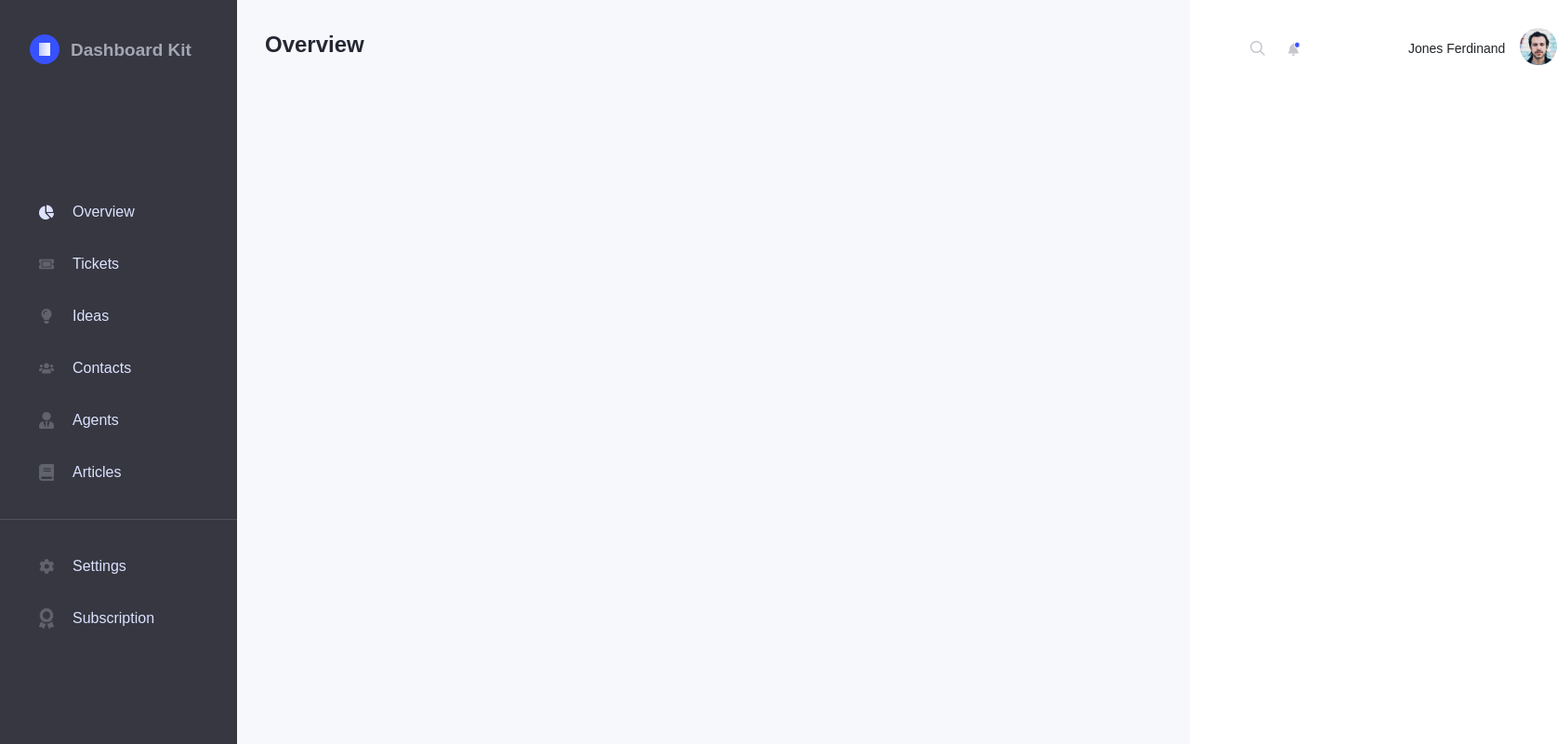
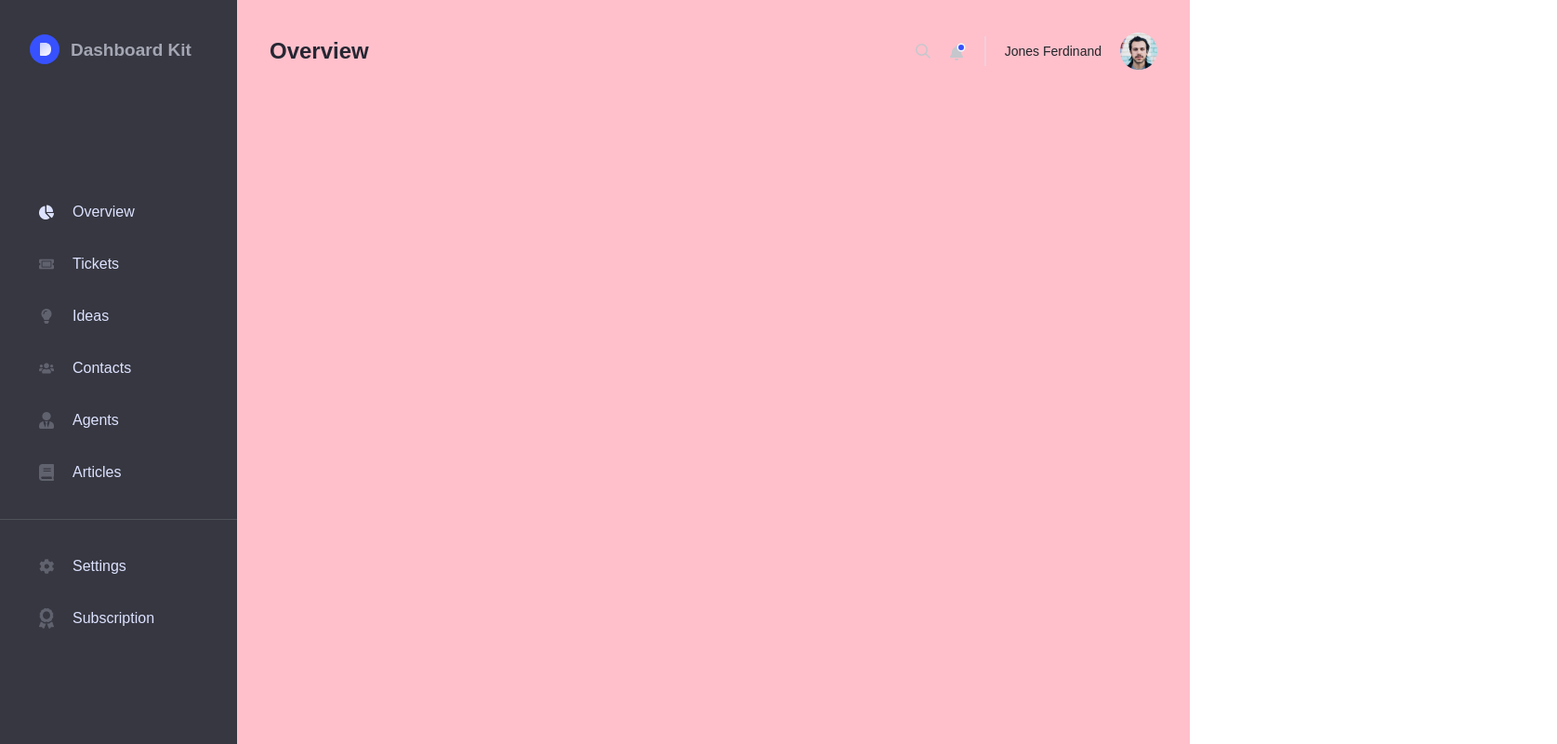
Before and after one commit to lNanami/Assignment_5_Bootsrap, a website: page Public/index.html in a window 1280 px wide. Shown: the whole page at 93% size, 1675 px wide, since content can reach past the window. Drawn offline with nearby package versions, Linux system fonts and the light colour scheme; a web font is replaced by a local one.

Commit message:
changing the parents and icons for svg

```diff
--- a/Public/index.html
+++ b/Public/index.html
@@ -15,17 +15,28 @@
 
 <body>
   <!DOCTYPE html>
+
   <!-- main body -->
-  <div class="main">
+  <main>
 
-    <div class="div">
+    <!-- SIDEBAR FIXED (SUBHEADER) -->
+    <div class="sidebar-desktop">
+      <!-- LOGO BRAND -->
+      <div class="logo">
+        <!-- logo icon -->
+        <svg width="32" height="32" viewBox="0 0 32 32" fill="none" xmlns="http://www.w3.org/2000/svg">
+          <circle cx="16" cy="16" r="16" fill="#3751FF" />
+          <path
+            d="M11 10C11 9.44772 11.4477 9 12 9H15.9905C18.2127 9 19.9333 9.60955 21.1524 10.8287C22.3841 12.0478 23 13.765 23 15.9803C23 18.2088 22.3841 19.9391 21.1524 21.1713C19.9333 22.3904 18.2127 23 15.9905 23H12C11.4477 23 11 22.5523 11 22V10Z"
+            fill="url(#paint0_linear_584_285)" />
+          <defs>
+            <linearGradient id="paint0_linear_584_285" x1="11" y1="9" x2="23" y2="23" gradientUnits="userSpaceOnUse">
+              <stop stop-color="white" stop-opacity="0.7" />
+              <stop offset="1" stop-color="white" />
+            </linearGradient>
+          </defs>
+        </svg>
 
-      <!-- SIDEBAR -->
-      <!-- LOGO -->
-      <div class="sidebar-desktop">
-        <div class="logo">
-          <div id="circle"></div>
-          <div id="D"></div>
       </div>
       <!-- TITLE -->
       <div class="title_D">Dashboard Kit</div>
@@ -61,24 +72,47 @@
       </ul>
     </div>
 
-      <!-- HEADER -->
-      <div class="overlap">
+    <!-- section page -->
+    <section class="main-page">
+
+      <!-- HEADER PAGE -->
       <div class="header-default">
-          <div class="title_1">
-            Overview
-            <img id="icon-search" src="assets/images/ICON_9.png" alt="">
-            <img class="vector" src="assets/images/ICON_10.png" />
+        <div class="title_1">Overview</div>
+        <div class="subheader-icons">
+          <!-- icon search -->
+          <svg width="16" height="16" viewBox="0 0 16 16" fill="none" xmlns="http://www.w3.org/2000/svg">
+            <circle cx="6.5" cy="6.5" r="5.75" stroke="#C5C7CD" stroke-width="1.5" />
+            <path d="M11 11L15 15" stroke="#C5C7CD" stroke-width="1.5" stroke-linecap="round" />
+          </svg>
+          <!-- icon notification -->
+          <svg width="18" height="19" viewBox="0 0 18 19" fill="none" xmlns="http://www.w3.org/2000/svg">
+            <path
+              d="M7.99999 19C9.10374 19 9.99905 18.1047 9.99905 17H6.00093C6.00093 18.1047 6.89624 19 7.99999 19ZM14.7309 14.3216C14.1272 13.6728 12.9975 12.6969 12.9975 9.5C12.9975 7.07188 11.295 5.12812 8.99937 4.65125V4C8.99937 3.44781 8.55187 3 7.99999 3C7.44812 3 7.00062 3.44781 7.00062 4V4.65125C4.70499 5.12812 3.00249 7.07188 3.00249 9.5C3.00249 12.6969 1.8728 13.6728 1.26905 14.3216C1.08155 14.5231 0.998429 14.7641 0.999991 15C1.00343 15.5125 1.40562 16 2.00312 16H13.9969C14.5944 16 14.9969 15.5125 15 15C15.0016 14.7641 14.9184 14.5228 14.7309 14.3216Z"
+              fill="#C5C7CD" />
+            <circle cx="13" cy="5" r="3.75" fill="#3751FF" stroke="#F7F8FC" stroke-width="1.5" />
+          </svg>
+          <!-- svg divider line -->
+          <svg width="2" height="32" viewBox="0 0 2 32" fill="none" xmlns="http://www.w3.org/2000/svg">
+            <path d="M1 0V32" stroke="#DFE0EB" />
+          </svg>
+          <!-- name and picture profile -->
+          <div class="name">Jones Ferdinand</div>
           <img class="photo" src="assets/images/P.png" />
-          </div>
-          <div class="name">Jones Ferdinand</div>
-          <div class="photo"></div>
-        </div>
-
-
         </div>
 
       </div>
 
+
+
+
+
+
+
+
+
+
+    </section>
+  </main>
 
   <!-- Bootstrap -->
   <script src="https://cdn.jsdelivr.net/npm/bootstrap@5.3.3/dist/js/bootstrap.bundle.min.js"
--- a/src/scss/style.scss
+++ b/src/scss/style.scss
@@ -1,36 +1,37 @@
 // Defining the variables for reuse
 $font-family: "muli", sans-serif;
-$main-bg-color: #f7f8fc;
+// $main-bg-color: #f7f8fc;
+$main-bg-color: pink;
 $sidebar-bg-color: #363740;
 $highlight-bg-color: #9fa2b419;
 $light-gray: #A4A6B3;
 $blue-color: #3751FF;
 $light-blue: #dfe0eb27;
 $sidebar-item-color: #DDE2FF;
+$padding-header: 35px;
+$gap-icons: 20px;
+
+// fonts
+$font-h1: 24px;
+$font-h2: 19px;
+$font-h3: 16px;
+$font-h4: 14px;
+$font-h5: 12px;
 
 // Main body
-.main {
+main {
+  width: 100vw;
+  // I added 100vh because i can see when im working on it
+  height: 100vh;
   font-family: $font-family;
   display: flex;
-  flex-direction: row;
-  justify-content: center;
-  width: 100%;
   background-color: $main-bg-color;
-}
-
-// Main div (container sidebar)
-.div {
-  // background-color: var(--sidebar-bg);
-  width: 100%;
-  height: 100vh;
-  position: relative;
 }
 
 // Sidebar
 .sidebar-desktop {
-  position: absolute;
   width: 255px;
-  height: 100%;
+  height: 100vh;
   background-color: $sidebar-bg-color;
 }
 
@@ -42,29 +43,13 @@ $sidebar-item-color: #DDE2FF;
   top: 37px;
   left: 32px;
 
-  #circle {
-    position: absolute;
-    border-radius: 50%;
-    width: 32px;
-    height: 32px;
-    background: $blue-color;
-  }
-
-  #D {
-    position: absolute;
-    width: 12px;
-    height: 14px;
-    left: 30%;
-    top: 27%;
-    background: linear-gradient(to right, rgba(255, 255, 255, 0.659), rgb(255, 255, 255));
-  }
 }
 
 // Title
 .title_D {
   font-weight: 700;
   font-style: bold;
-  font-size: 19px;
+  font-size: $font-h2;
   color: $light-gray;
   position: absolute;
   top: 40px;
@@ -75,13 +60,14 @@ $sidebar-item-color: #DDE2FF;
 .sidebar-list {
   font-weight: 400;
   font-style: normal;
-  font-size: 16px;
+  font-size: $font-h3;
   color: $sidebar-item-color;
   width: 100%;
   list-style-type: none;
   padding: 0;
   margin-top: 200px;
 
+  // list sidebar
   li {
     display: flex;
     align-items: center;
@@ -101,9 +87,8 @@ $sidebar-item-color: #DDE2FF;
       margin-right: 20px;
     }
   }
-}
 
-// Right section
+  // Line separation list sidebar
   #div_R {
     background-color: $light-blue;
     width: 100%;
@@ -111,53 +96,57 @@ $sidebar-item-color: #DDE2FF;
     margin-top: 22px;
     margin-bottom: 22px;
   }
-
-// Search
-.overlap {
-  position: absolute;
-  width: 1185;
-  left: 255px;
 }
 
+
+
+// main page excluding sidebar
+.main-page {
+  // calc page without the sidebar size
+  width: 100%;
+  height: 100vh;
+  background-color: $main-bg-color;
+  display: flex;
+
+
+  // Sub Header main page
   .header-default {
-  position: absolute;
-  top: 30px;
-  left: 30px;
+    // header - sidebar size
+    width: calc(100% - 255px);
+    position: fixed;
+    padding: $padding-header;
+    display: flex;
+    align-items: center;
+    flex-direction: row;
+    justify-content: space-between;
   }
 
+  // overview title
   .title_1 {
     font-weight: 700;
-  font-size: 24px;
+    font-size: $font-h1;
     color: #252733;
   }
 
-#icon-search {
-  top: 14px;
-  left: 1060px;
-  position: absolute;
-  width: 16px;
-  height: 16px;
+  // second part of subheaer, icons and profile
+  .subheader-icons {
+    display: flex;
+    flex-direction: row;
+    align-items: center;
+    gap: $gap-icons;
+
+    // profile part
+    .photo {
+      width: 40px;
+      height: 40px;
+    }
+    .name {
+      font-size: $font-h4;
+    }
   }
 
-.vector {
-  position: absolute;
-  width: 14px;
-  height: 16px;
-  top: 14px;
-  left: 1100px;
+
+
+
+
 }
-
-.name {
-  position: absolute;
-  top: 12px;
-  left: 1230px;
-  font-size: 14px;
-  width: 105px;
-}
-
-.photo {
-  position: absolute;
-  width: 40px;
-  top: 0;
-  left: 1350px;
-}
```
Also changed, not shown: Public/assets/css/style.css, Public/assets/images/ICON_10.png (deleted), Public/assets/images/ICON_9.png (deleted), 5 other files. Lines whose indentation alone changed are shown as unchanged.
